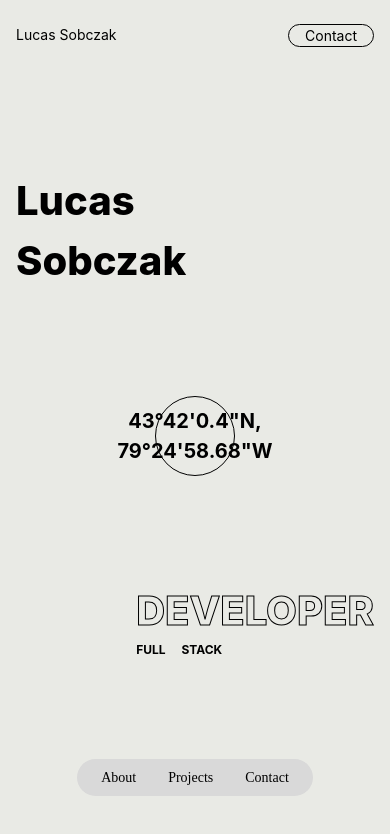
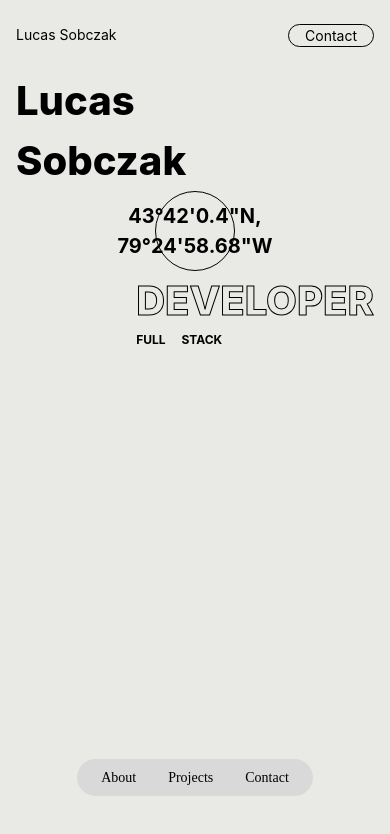
Before and after one commit to SobczakL/landing-page, a Next.js app: page / in a window 390 px wide. Shown: the top 834 px of the page. Built offline with nearby package versions, Linux system fonts and the light colour scheme.

Commit message:
responsive padding

```diff
--- a/src/app/page.tsx
+++ b/src/app/page.tsx
@@ -4,7 +4,7 @@ import Location from '@/components/Location'
 
 export default function Home() {
   return (
-    <div className="flex flex-col h-full justify-around px-4 py-12 bg-g1 text-black">
+    <div className="flex flex-col justify-between px-4 md:px-10 bg-g1 text-black">
         <PrimaryHeader/>
         <Location />
         <SecondaryHeader/>
--- a/tailwind.config.ts
+++ b/tailwind.config.ts
@@ -54,7 +54,8 @@ const config: Config = {
     },
     variants: {
         extend: {
-            fontSize: ['responsive']
+            fontSize: ['responsive'],
+            padding: ['responsive']
         }
     },
   plugins: [],
```
